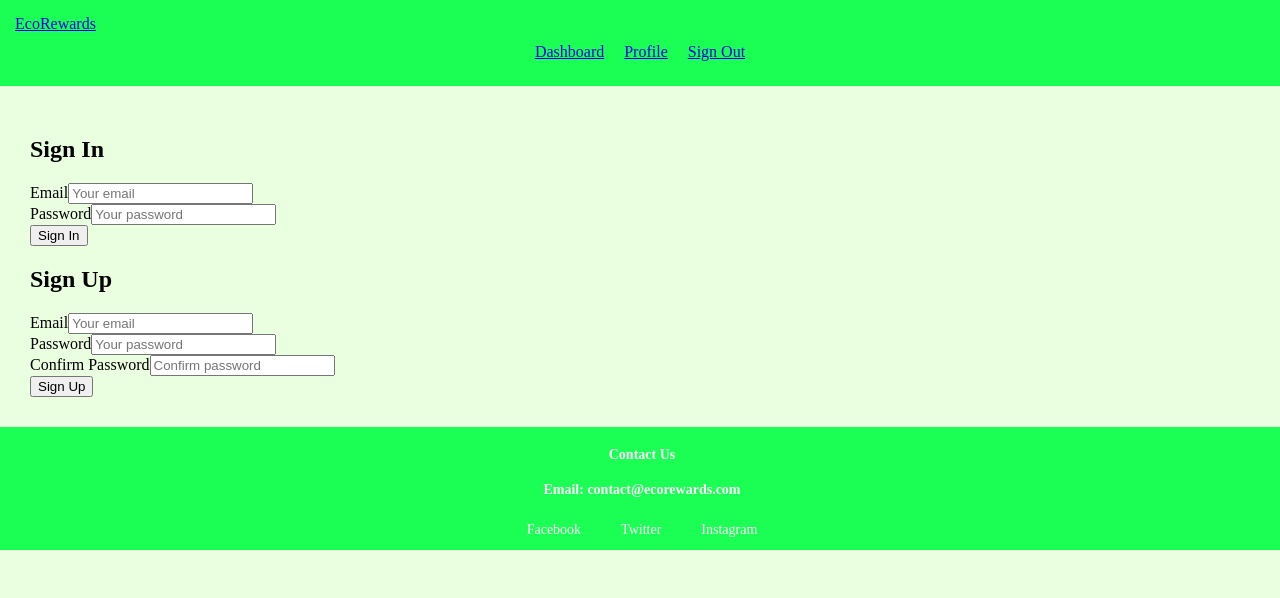
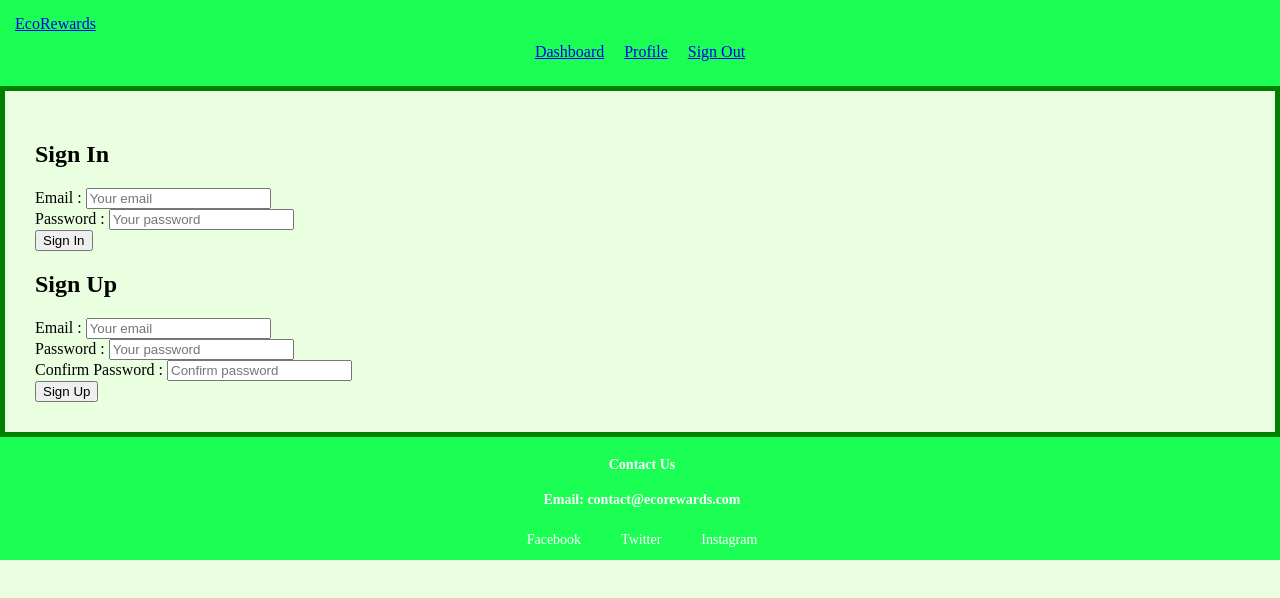
Before and after one commit to Devarasen/EcoRewards, a React (Vite) app in the folder client/: page / in a window 1280 px wide. Shown: the top 598 px of the page. Built offline with nearby package versions, Linux system fonts and the light colour scheme.

Commit message:
style-setup-DS-3

```diff
--- a/client/src/pages/LandingPage.jsx
+++ b/client/src/pages/LandingPage.jsx
@@ -7,11 +7,11 @@ function LandingPage () {
         <h2>Sign In</h2>
         <form>
           <div className="form-group">
-            <label htmlFor="email">Email</label>
+            <label htmlFor="email">Email : </label>
             <input type="email" id="email" name="email" placeholder="Your email" />
           </div>
           <div className="form-group">
-            <label htmlFor="password">Password</label>
+            <label htmlFor="password">Password : </label>
             <input type="password" id="password" name="password" placeholder="Your password" />
           </div>
           <button type="submit">Sign In</button>
@@ -21,15 +21,15 @@ function LandingPage () {
         <h2>Sign Up</h2>
         <form>
           <div className="form-group">
-            <label htmlFor="signupEmail">Email</label>
+            <label htmlFor="signupEmail">Email : </label>
             <input type="email" id="signupEmail" name="signupEmail" placeholder="Your email" />
           </div>
           <div className="form-group">
-            <label htmlFor="signupPassword">Password</label>
+            <label htmlFor="signupPassword">Password : </label>
             <input type="password" id="signupPassword" name="signupPassword" placeholder="Your password" />
           </div>
           <div className="form-group">
-            <label htmlFor="confirmPassword">Confirm Password</label>
+            <label htmlFor="confirmPassword">Confirm Password : </label>
             <input type="password" id="confirmPassword" name="confirmPassword" placeholder="Confirm password" />
           </div>
           <button type="submit">Sign Up</button>
--- a/client/src/styles/LandingPage.css
+++ b/client/src/styles/LandingPage.css
@@ -1,3 +1,4 @@
 .landing-page {
     padding: 30px;
+    border: solid green 5px;
 }
```
